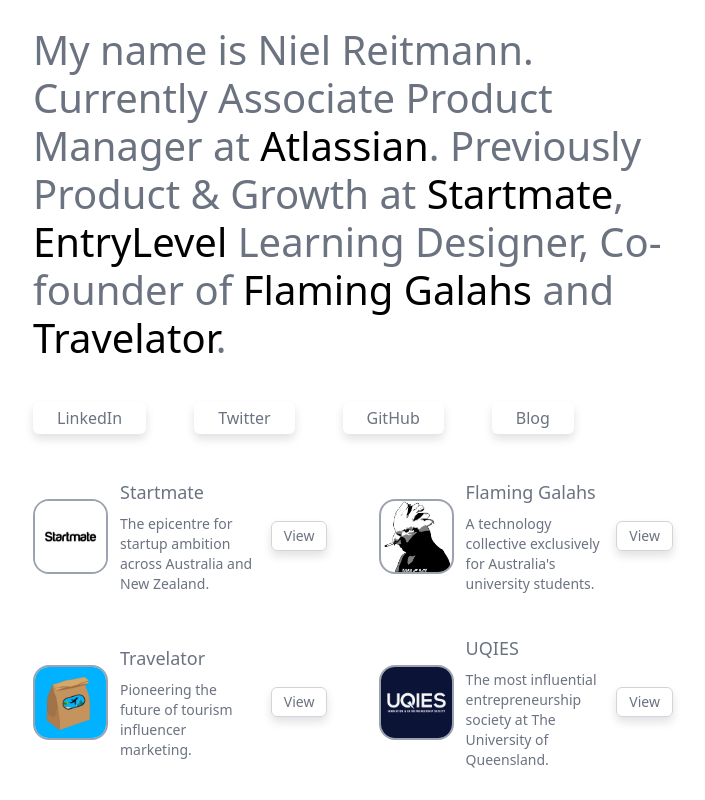
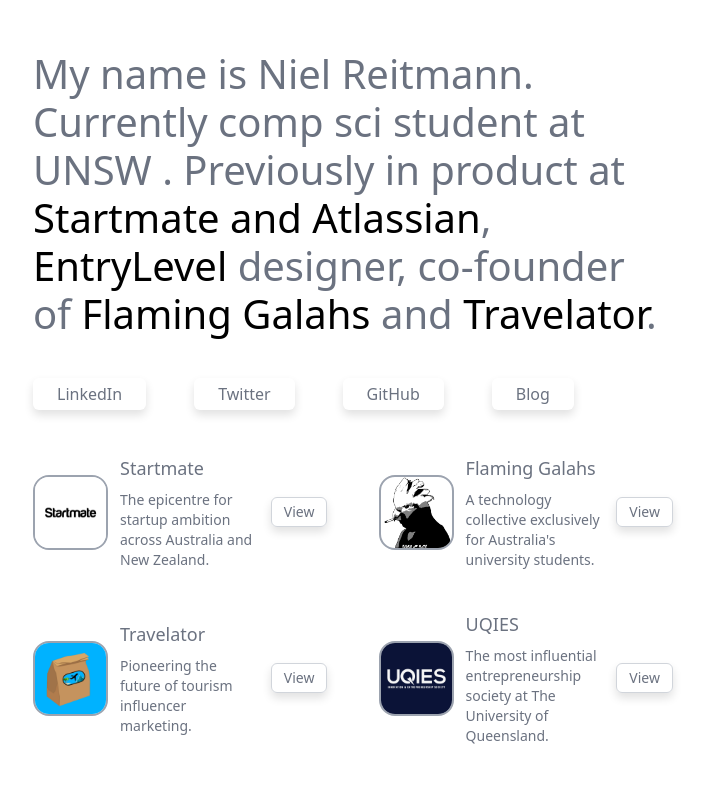
Before and after one commit to Niel-Reitmann/Current-personal-website, a Next.js app: page / in a window 1280 px wide. Shown: the whole page, without its empty margins (287-992 px from the left). Built offline with nearby package versions, Linux system fonts and the light colour scheme.

Commit message:
updated roles

```diff
--- a/pages/index.tsx
+++ b/pages/index.tsx
@@ -12,20 +12,21 @@
       <div className="w-full min-h-screen text-gray-500 flex flex-col justify-center items-center bg-white">
         <div className="flex flex-col w-1/1 sm:w-1/2 justify-center min-h-screen p-5 sm:px-5 gap-6 md:gap-10 md:px-0 ">
           <div className="text-3xl sm:text-5xl font-light leading-tight">
-            My name is Niel Reitmann. Currently Associate Product Manager at{" "}
-            <a
-              href="https://www.atlassian.com/"
-              className="text-black hover:underline transition duration-100"
-            >
-              Atlassian
-            </a>
-            . Previously Product & Growth at{" "}
+            My name is Niel Reitmann. Currently comp sci student at UNSW{" "}
+            . Previously in product at{" "}
             <a
               href="https://www.startmate.com/ "
               className="text-black hover:underline transition duration-100"
             >
               {" "}
               Startmate
+            </a>
+            <a
+              href="https://www.atlassian.com/ "
+              className="text-black hover:underline transition duration-100"
+            >
+              {" "}
+              and Atlassian
             </a>
             ,{" "}
             <a
@@ -35,7 +36,7 @@
               {" "}
               EntryLevel
             </a>{" "}
-            Learning Designer, Co-founder of{" "}
+            designer, co-founder of{" "}
             <a
               href="https://drive.google.com/file/d/1qoGOsiCukKNY37tBBAq5Dx2K7zSIo5jv/view"
               className="text-black hover:underline transition duration-100"
```
